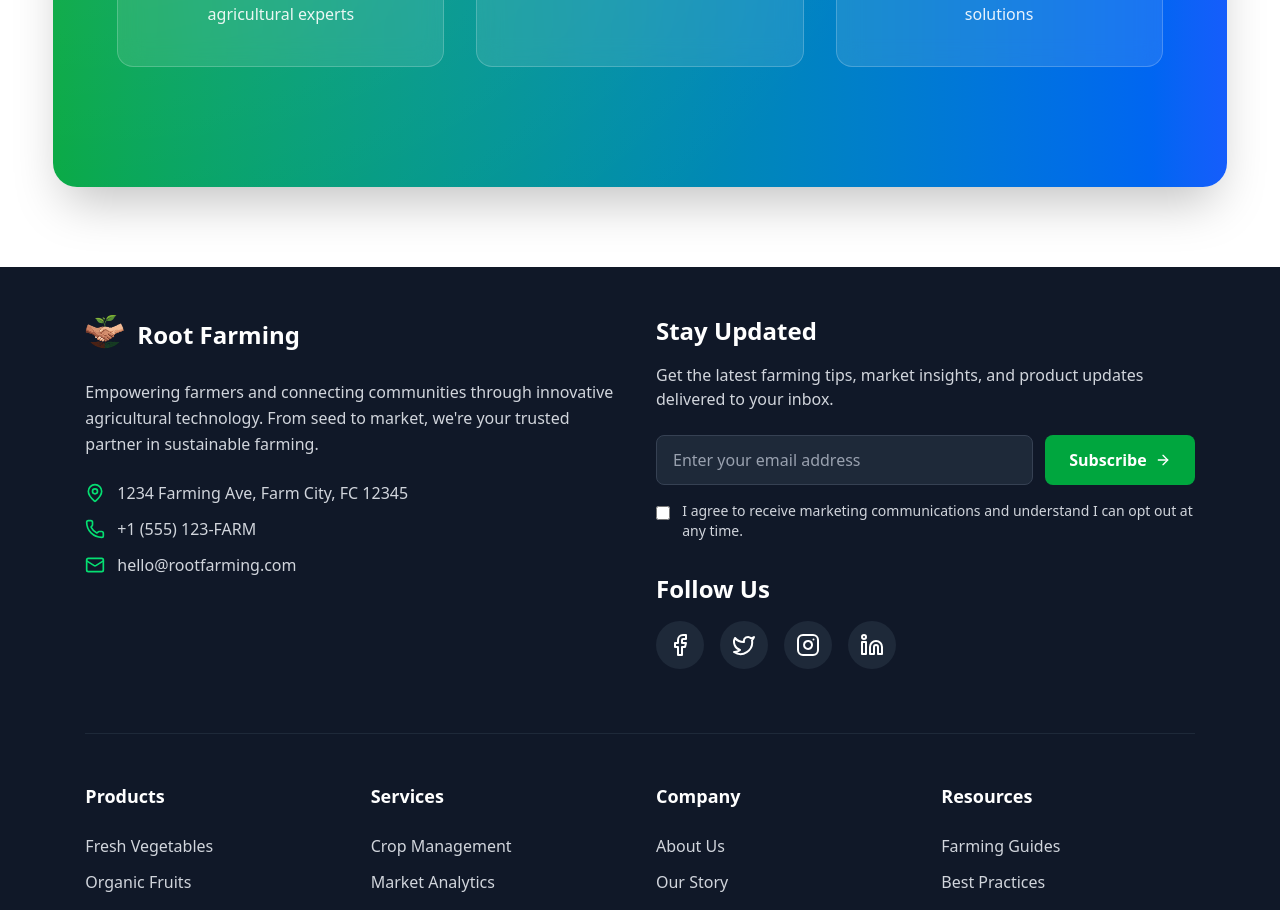
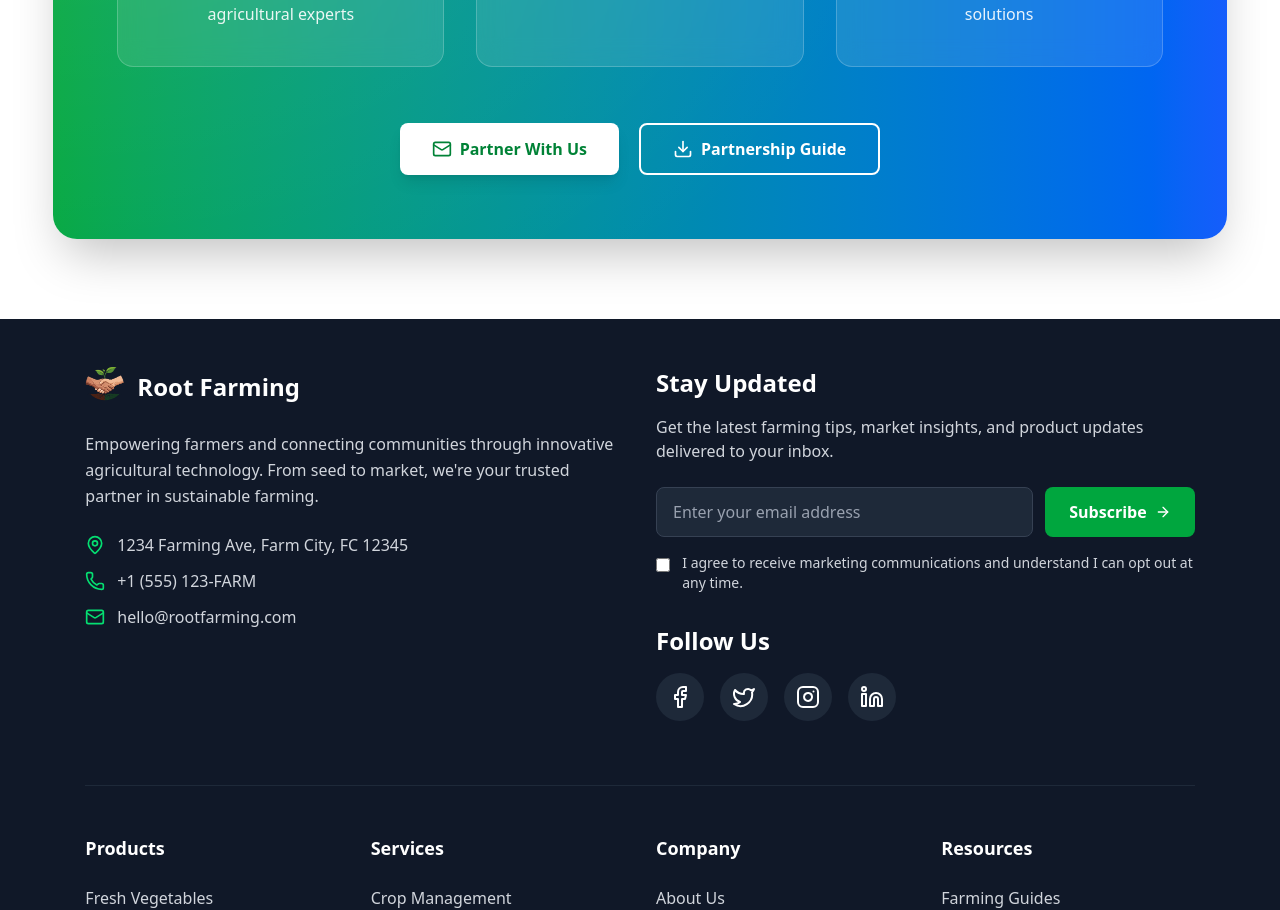
Before and after one commit to Subroto89/root-farming-frontend, a React (Vite) app: page / in a window 1280 px wide. Shown: the part 860-1770 px from the top of the page. Built offline with nearby package versions, Linux system fonts and the light colour scheme.

Commit message:
CTa button done

```diff
--- a/src/components/HomePage/BecomePartner.jsx
+++ b/src/components/HomePage/BecomePartner.jsx
@@ -59,6 +59,17 @@ const BecomePartner = () => {
           );
         })}
       </div>
+
+      <div className="relative flex flex-col sm:flex-row gap-5 justify-center">
+        <button className="inline-flex items-center bg-white text-green-700 px-8 py-3 rounded-lg font-semibold shadow-lg hover:shadow-xl hover:bg-gray-100 transition-all duration-300">
+          <Mail className="h-5 w-5 mr-2" />
+          Partner With Us
+        </button>
+        <button className="inline-flex items-center bg-transparent border-2 border-white text-white px-8 py-3 rounded-lg font-semibold hover:bg-white hover:text-green-700 transition-all duration-300">
+          <Download className="h-5 w-5 mr-2" />
+          Partnership Guide
+        </button>
+      </div>
     </div>
   );
 };
```
